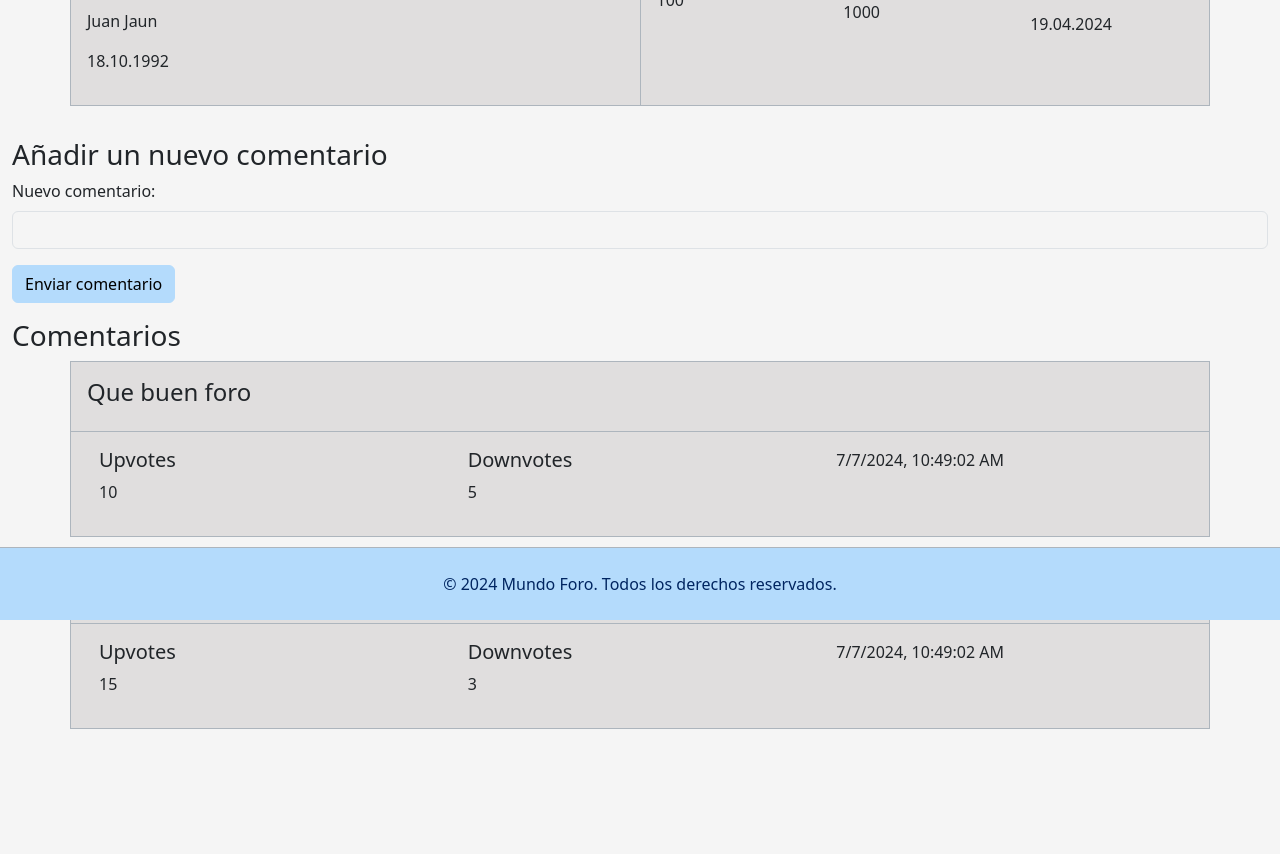
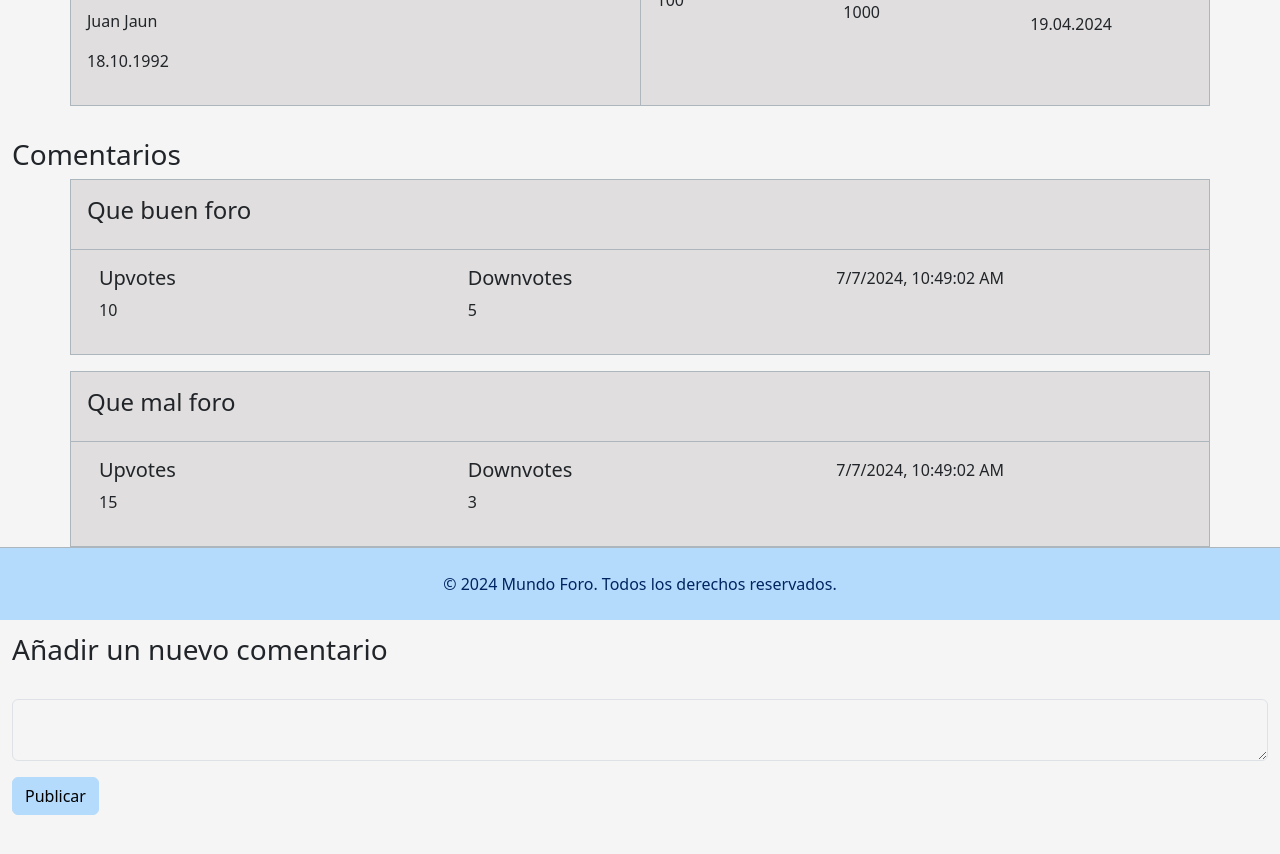
Before and after one commit to Croissanton/IU_Proyecto, a React (Create React App) app in the folder foro-mundo/: page /post in a window 1280 px wide. Shown: the part 180-1034 px from the top of the page. Built offline with nearby package versions, Linux system fonts and the light colour scheme.

Commit message:
añadir comentario 2.0

```diff
--- a/foro-mundo/src/Pages/PostPage.js
+++ b/foro-mundo/src/Pages/PostPage.js
@@ -2,6 +2,7 @@ import React, { useState } from "react";
 import MainLayout from "../layout/MainLayout.js";
 import PostCard from "../Components/PostCard.js";
 import PostComment from "../Components/PostComment.js";
+import IndexSelector from "../Components/IndexSelector.js";
 
 function PostPage() {
   const [newComment, setNewComment] = useState(""); // Estado para almacenar el nuevo comentario
@@ -34,28 +35,6 @@ function PostPage() {
         />
       </div>
 
-      {/* Formulario para añadir un nuevo comentario */}
-      <div className="container-xxl my-3">
-        <h3>Añadir un nuevo comentario</h3>
-        <form onSubmit={handleSubmit}>
-          <div className="mb-3">
-            <label htmlFor="commentInput" className="form-label">
-              Nuevo comentario:
-            </label>
-            <input
-              type="text"
-              className="form-control"
-              id="commentInput"
-              value={newComment}
-              onChange={handleInputChange}
-            />
-          </div>
-          <button type="submit" className="btn btn-primary">
-            Enviar comentario
-          </button>
-        </form>
-      </div>
-
       {/* Comentarios existentes */}
       <div className="container-xxl my-3">
         <h3>Comentarios</h3>
@@ -72,6 +51,30 @@ function PostPage() {
           date={new Date()}
         />
       </div>
+
+      <IndexSelector />
+
+      {/* Formulario para añadir un nuevo comentario */}
+      <div className="container-xxl my-3">
+        <h3>Añadir un nuevo comentario</h3>
+        <form onSubmit={handleSubmit}>
+          <div className="mb-3">
+            <label htmlFor="commentInput" className="form-label">
+            </label>
+            <textarea required
+              type="text"
+              className="form-control"
+              id="commentInput"
+              value={newComment}
+              onChange={handleInputChange}
+            />
+          </div>
+          <button type="submit" className="btn btn-primary">
+            Publicar
+          </button>
+        </form>
+      </div>
+
     </MainLayout>
   );
 }
```
